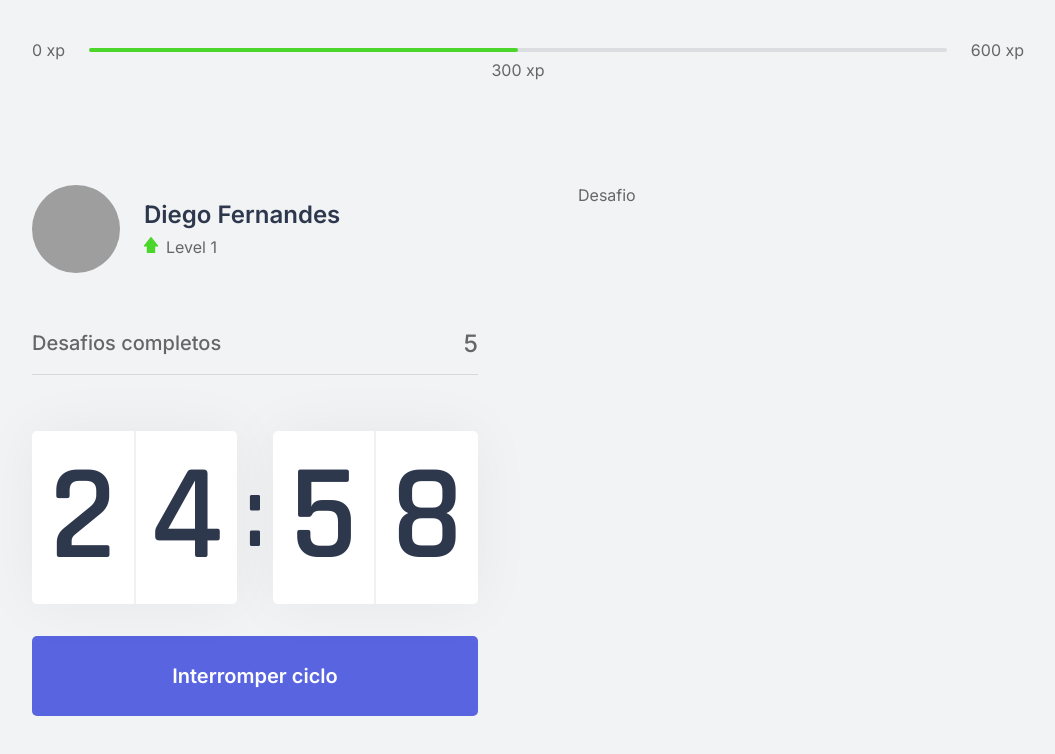
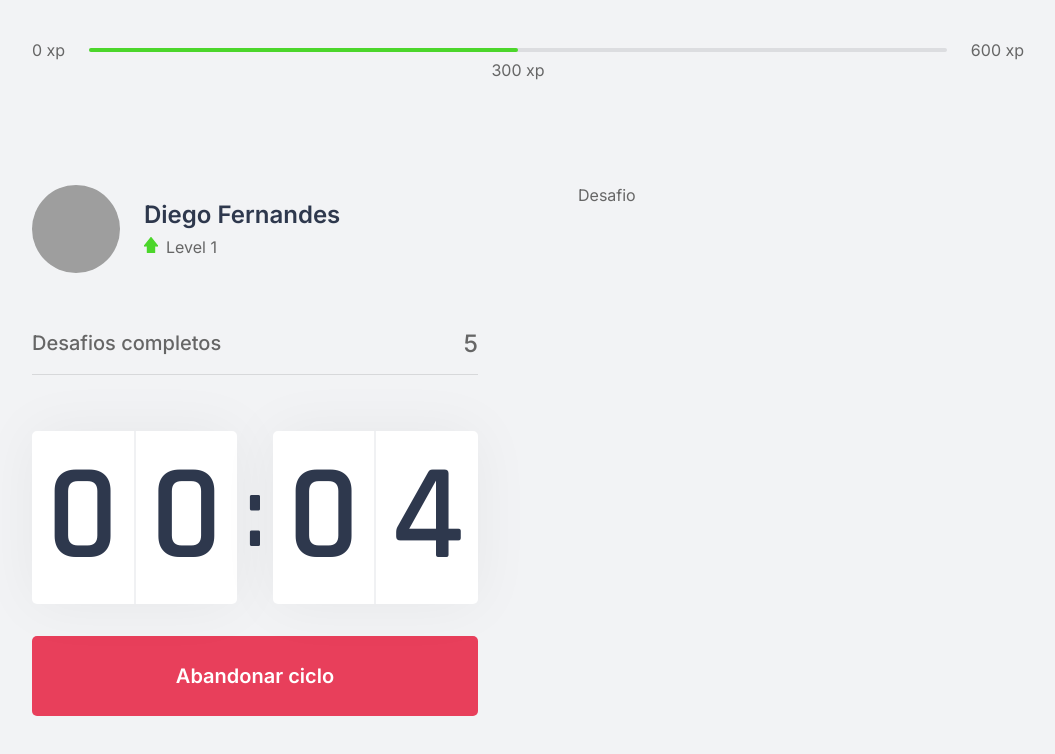
Before and after one commit to pedroht/nlw4, a Next.js app in the folder moveit/: page / in a window 1280 px wide. Both pictures are taken after a click on the button "Iniciar um ciclo". Shown: the top 754 px of the page, without its empty margins (112-1167 px from the left). Built offline with nearby package versions, Linux system fonts and the light colour scheme; grey boxes are pictures that could not be loaded.

Commit message:
Finalizado as funcionalidades do countdown

```diff
--- a/moveit/src/components/Countdown.tsx
+++ b/moveit/src/components/Countdown.tsx
@@ -2,9 +2,13 @@
 
 import styles from "../styles/components/Countdown.module.css";
 
+let countdownTimeout: NodeJS.Timeout;
+const INITIAL_TIME = 0.1 * 60;
+
 export function Countdown() {
-  const [time, setTime] = useState(25 * 60);
-  const [active, setActive] = useState(false);
+  const [time, setTime] = useState(INITIAL_TIME);
+  const [isActive, setIsActive] = useState(false);
+  const [hasFinished, setHasFinished] = useState(false);
 
   const minutes = Math.floor(time / 60);
   const seconds = time % 60;
@@ -13,16 +17,25 @@
   const [secondLeft, secondRight] = String(seconds).padStart(2, "0").split("");
 
   function startCountdown() {
-    setActive(!active);
+    setIsActive(true);
+  }
+
+  function resetCountdown() {
+    clearTimeout(countdownTimeout);
+    setIsActive(false);
+    setTime(INITIAL_TIME);
   }
 
   useEffect(() => {
-    if (active && time > 0) {
-      setTimeout(() => {
+    if (isActive && time > 0) {
+      countdownTimeout = setTimeout(() => {
         setTime(time - 1);
       }, 1000);
+    } else if (isActive && time === 0) {
+      setHasFinished(true);
+      setIsActive(false);
     }
-  }, [active, time]);
+  }, [isActive, time]);
 
   return (
     <div>
@@ -38,13 +51,31 @@
         </div>
       </div>
 
+      {hasFinished ? (
+        <button disabled className={styles.countdownButton}>
+          Ciclo Encerrado
+        </button>
+      ) : (
+        <>
+          {isActive ? (
+            <button
+              type="button"
+              className={`${styles.countdownButton} ${styles.countdownButtonActive}`}
+              onClick={resetCountdown}
+            >
+              Abandonar ciclo
+            </button>
+          ) : (
             <button
               type="button"
               className={styles.countdownButton}
               onClick={startCountdown}
             >
-        {active ? "Interromper ciclo" : "Iniciar um ciclo"}
+              Iniciar um ciclo
             </button>
+          )}
+        </>
+      )}
     </div>
   );
 }
--- a/moveit/src/styles/components/Countdown.module.css
+++ b/moveit/src/styles/components/Countdown.module.css
@@ -53,6 +53,22 @@
   transition: background-color 200ms;
 }
 
-.countdownButton:hover {
+.countdownButton:not(:disabled):hover {
   background: var(--blue-dark);
 }
+
+.countdownButtonActive {
+  background: var(--red);
+  color: var(--white);
+}
+
+.countdownButtonActive:not(:disabled):hover {
+  background: var(--white);
+  color: var(--title);
+}
+
+.countdownButton:disabled {
+  background: var(--white);
+  color: var(--text);
+  cursor: not-allowed;
+}
```
Lines whose indentation alone changed are shown as unchanged.
